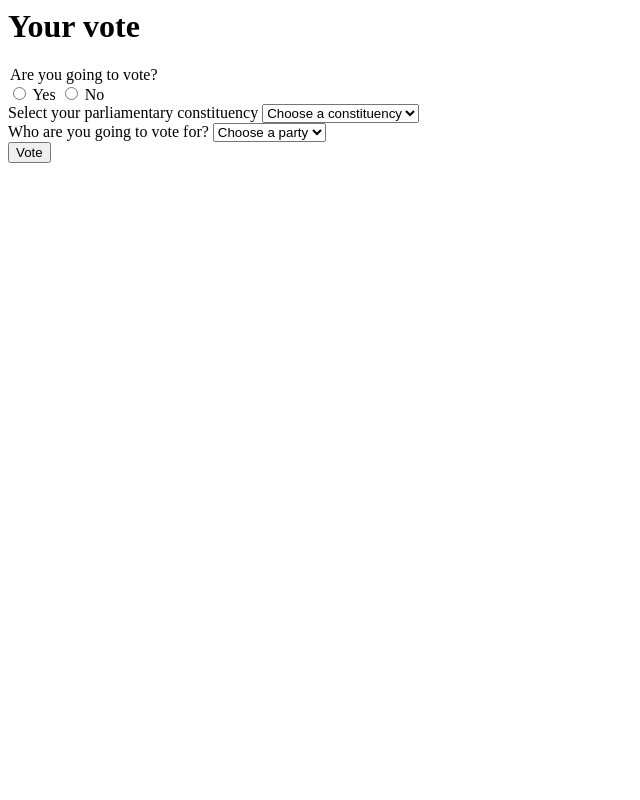
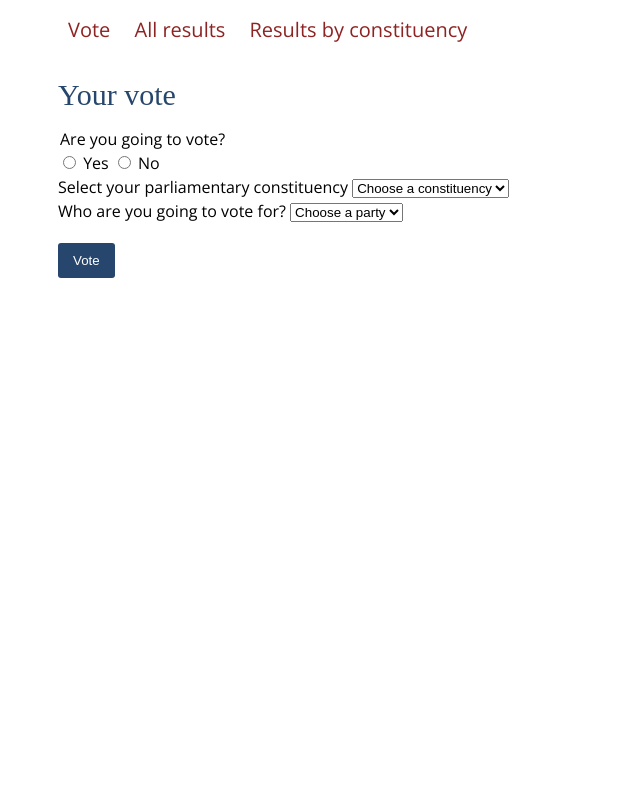
Before and after one commit to crackersthecat/voting-straw-poll, a Django app: template vote/templates/vote/index.html in a window 1280 px wide. Shown: the whole page, without its empty margins (0-640 px from the left). Run offline with Django 3.2, Linux system fonts and the light colour scheme; the template is opened without the code that fills it, so the values that code supplies are empty; style sheets or scripts are compiled from the project's sources; some libraries are stand-ins or nearby versions; some web fonts are replaced.

Commit message:
another 30 minutes coding - add a base template and some basic styles

```diff
--- a/requirements.txt
+++ b/requirements.txt
@@ -1 +1,4 @@
 Django==1.7.3
+django-appconf==0.6
+django-compressor==1.4
+six==1.9.0
--- /dev/null
+++ b/vote/static/vote/css/main.less
@@ -0,0 +1,101 @@
+/* font sizes */
+@sizeBase: 62.5%; //Allows 10px = 1em: all sizes px / 10 for REM conversion
+@sizeBody: 1.6rem; //16px
+@sizeLarge: 3rem; //28px
+@sizeMedium: 2.0rem; //20px
+@sizeSmall: 1.2rem; //12px
+
+/* $Line heights */
+@lineHeight: 1.5em;
+
+/* colours */
+@colorBlue: #26466D;
+@colorBlueDarken: #04244B;
+@colorRed: #8E2323;
+
+/* mixins */
+.transition(@transition) {
+  -webkit-transition: @transition;
+     -moz-transition: @transition;
+       -o-transition: @transition;
+          transition: @transition;
+}
+
+.button-hover {
+    background-color: @colorBlueDarken;
+    .transition(background-color 0.75s ease);
+}
+
+.button {
+    background-color: @colorBlue;
+    color: white;
+    padding: 10px 15px;
+    text-align: center;
+    border: none;
+    border-radius: 3px;
+    margin-top: 20px;
+    display: block;
+    &:hover,
+    &:active,
+    &:focus {
+        .button-hover();
+    }
+}
+
+html {
+    font-size: @sizeBase;
+    font-family: 'Open sans', sans-serif;
+    font-weight: 400;
+}
+
+main, ul.menu {
+    font-size: @sizeBody;
+    line-height: @lineHeight;
+    padding: 10px 50px;
+}
+
+h1, h2 {
+    font-family: 'Ovo', serif;
+    font-weight: normal;
+    color: @colorBlue;
+}
+
+h1 {
+    font-size: @sizeLarge;
+}
+
+h2 {
+    font-size: @sizeMedium;
+}
+
+input[type=submit]{
+    .button();
+    &:hover {
+        .button-hover();
+    }
+}
+
+fieldset {
+    border: none;
+    padding: 0;
+    margin: 0;
+}
+
+.menu {
+    padding: 0;
+    margin: 0;
+    li {
+        font-size: @sizeMedium;
+        display: inline-block;
+        list-style-image: none;
+        a {
+            padding: 10px;
+            color: @colorRed;
+            text-decoration: none;
+            &:hover {
+                text-decoration: underline;
+            }
+        }
+
+    }
+}
--- /dev/null
+++ b/vote/templates/vote/base.html
@@ -0,0 +1,53 @@
+<!doctype html>
+{% load static compress %}
+
+<html lang="en">
+<head>
+    <meta charset="utf-8">
+    <meta http-equiv="X-UA-Compatible" content="IE=edge,chrome=1">
+
+    <title></title>
+
+    <link href='http://fonts.googleapis.com/css?family=Open+Sans:400,700,600|Ovo' rel='stylesheet' type='text/css'>
+
+    {% compress css %}
+        {% comment %} Core CSS includes (for inclusion on all pages) {% endcomment %}
+        <link rel="stylesheet" type="text/less" href="{% static 'vote/css/main.less' %}">
+    {% endcompress %}
+
+    {% compress css %}
+        {% comment %}
+            Per-page CSS is compressed separately so that the global stuff doesn't get re-downloaded each time
+        {% endcomment %}
+        {% block extra_css %}{% endblock %}
+    {% endcompress %}
+
+</head>
+<body>
+    <head>
+        <ul class="menu">
+            <li><a href="{% url 'index' %}">Vote</a></li>
+            <li><a href="{% url 'results_all' %}">All results</a></li>
+            <li><a href="{% url 'select_constituency' %}">Results by constituency</a></li>
+        </ul>
+    </head>
+
+    <main>
+        {% block content %}
+        {% endblock %}
+    </main>
+
+    {% compress js %}
+        {% comment %}
+            Core JS includes (for inclusion on all pages) to be specified here
+        {% endcomment %}
+    {% endcompress %}
+
+    {% compress js %}
+        {% comment %}
+            Per-page JS is compressed separately so that the global stuff doesn't get re-downloaded each time
+        {% endcomment %}
+        {% block extra_js %}{% endblock %}
+    {% endcompress %}
+</body>
+</html>
--- a/vote/templates/vote/index.html
+++ b/vote/templates/vote/index.html
@@ -1,18 +1,23 @@
+{% extends 'vote/base.html' %}
+
+{% block content %}
     <h1>Your vote</h1>
 
     {% if error_message %}<p><strong>{{ error_message }}</strong></p>{% endif %}
 
     <form action="{% url 'process_response' %}" method="post">
         {% csrf_token %}
+        <div>
+            <fieldset>
                 <legend>Are you going to vote?</legend>
                 <input type="radio" name="will_you_vote" id="will_you_vote_yes" value="yes" />
                 <label for="will_you_vote_yes">Yes</label>
                 <input type="radio" name="will_you_vote" id="will_you_vote_no" value="no" />
                 <label for="will_you_vote_no">No</label>
             </fieldset>
+        </div>
 
-    <br />
-
+        <div>
             <label for="constituency">Select your parliamentary constituency</label>
             <select id="constituency" name="constituency">
                 <option value="">Choose a constituency</option>
@@ -20,9 +25,9 @@
                     <option value="{{ constituency.id }}">{{ constituency }}</option>
                 {% endfor %}
             </select>
+        </div>
 
-    <br />
-
+        <div>
             <label for="party">Who are you going to vote for?</label>
             <select id="party" name="party">
                 <option value="">Choose a party</option>
@@ -30,7 +35,9 @@
                     <option value="{{ party.id }}">{{ party }}</option>
                 {% endfor %}
             </select>
+        </div>
 
-    <br />
         <input type="submit" value="Vote" />
     </form>
+
+{% endblock %}
--- a/vote/templates/vote/results.html
+++ b/vote/templates/vote/results.html
@@ -1,3 +1,7 @@
+
+{% extends 'vote/base.html' %}
+
+{% block content %}
 
     <h1>{% if constituency %}Results for {{ constituency }}{% else %}All results{% endif %}</h1>
 
@@ -13,3 +17,5 @@ Number of people voting: {{ yes_votes }}
             </li>
         {% endfor %}
     </ul>
+
+{% endblock %}
--- a/vote/templates/vote/select_constituency.html
+++ b/vote/templates/vote/select_constituency.html
@@ -1,3 +1,7 @@
+{% extends 'vote/base.html' %}
+
+{% block content %}
+
     {% if error_message %}<p><strong>{{ error_message }}</strong></p>{% endif %}
 
     <form method="get" action={% url 'constituency_chosen' %}>
@@ -10,3 +14,5 @@
         </select>
         <input type="submit" value="Select constituency" />
     </form>
+
+{% endblock %}
```
Also changed, not shown: votingstrawpoll/settings.py (+26 -0 lines). Lines whose indentation alone changed are shown as unchanged.
